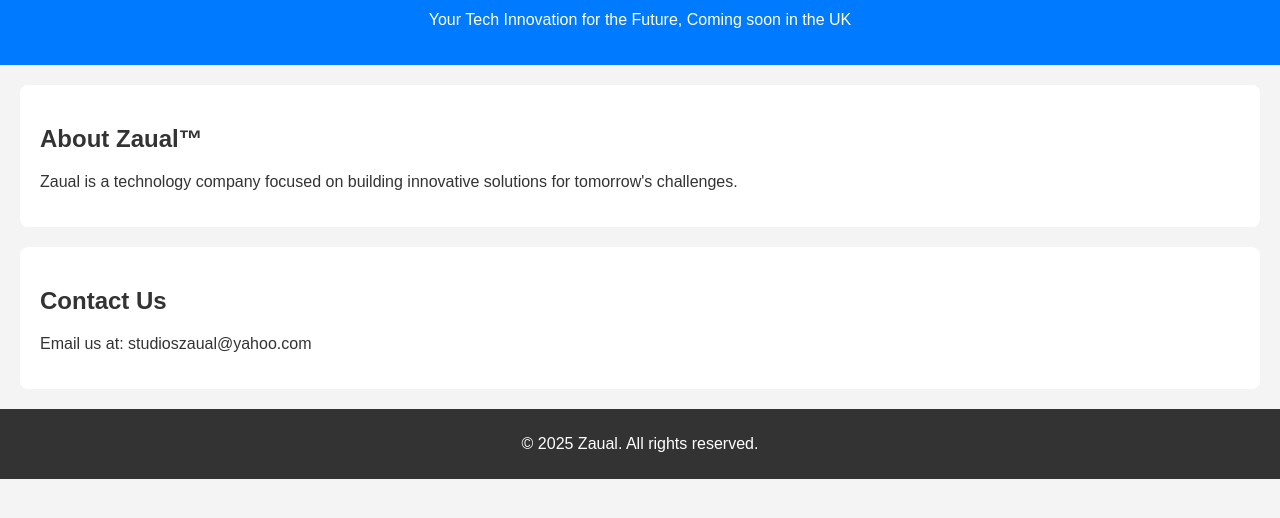
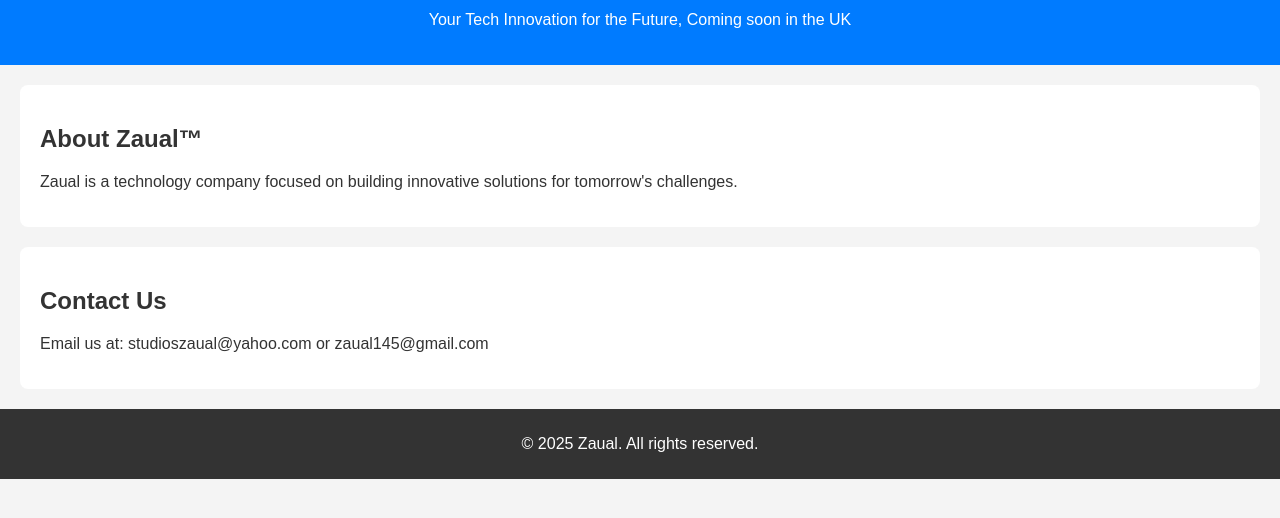
Before and after one commit to Ziadmust2/Zaual, a plain HTML site: page index.html in a window 1280 px wide. Shown: the part 128-646 px from the top of the page. Drawn offline with Linux system fonts and the light colour scheme.

Commit message:
Update index.html

```diff
--- a/index.html
+++ b/index.html
@@ -20,7 +20,7 @@
 
     <section id="contact">
         <h2>Contact Us</h2>
-        <p>Email us at: studioszaual@yahoo.com</a></p>
+        <p>Email us at: studioszaual@yahoo.com or zaual145@gmail.com</a></p>
     </section>
 
     <footer>
```
